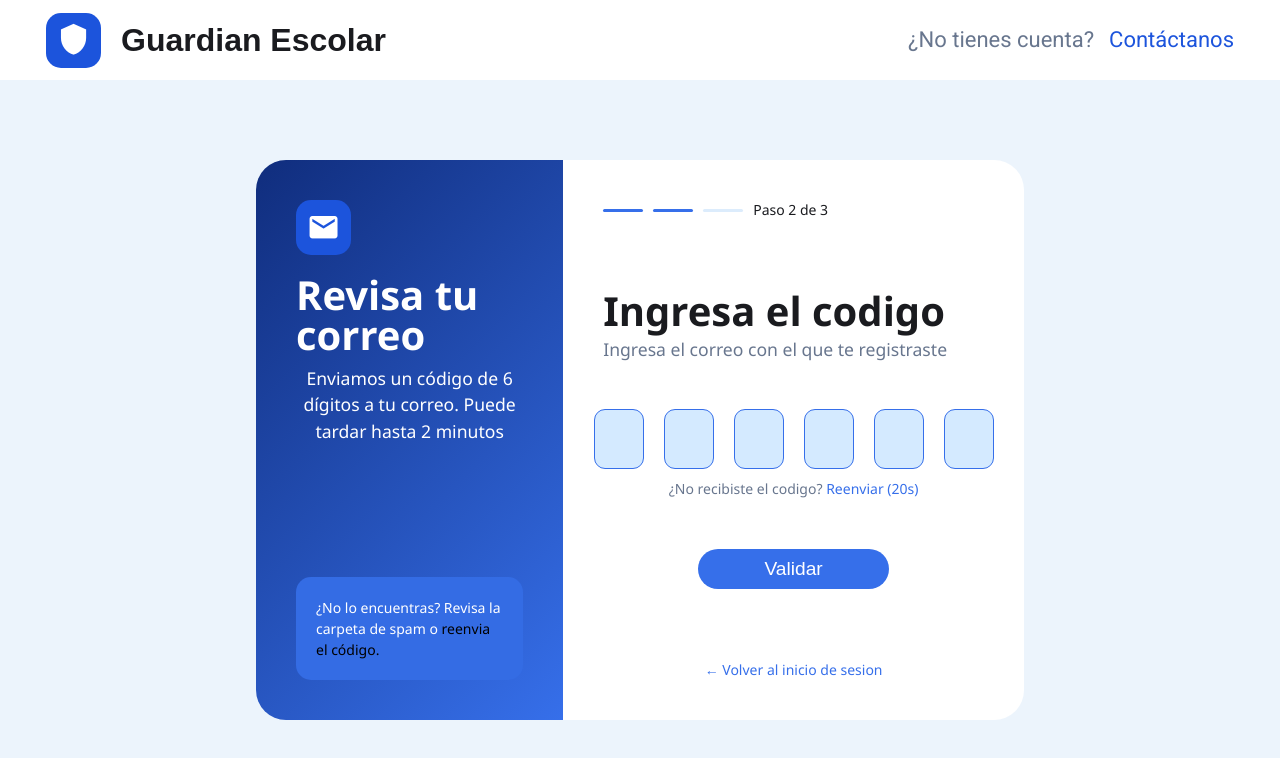
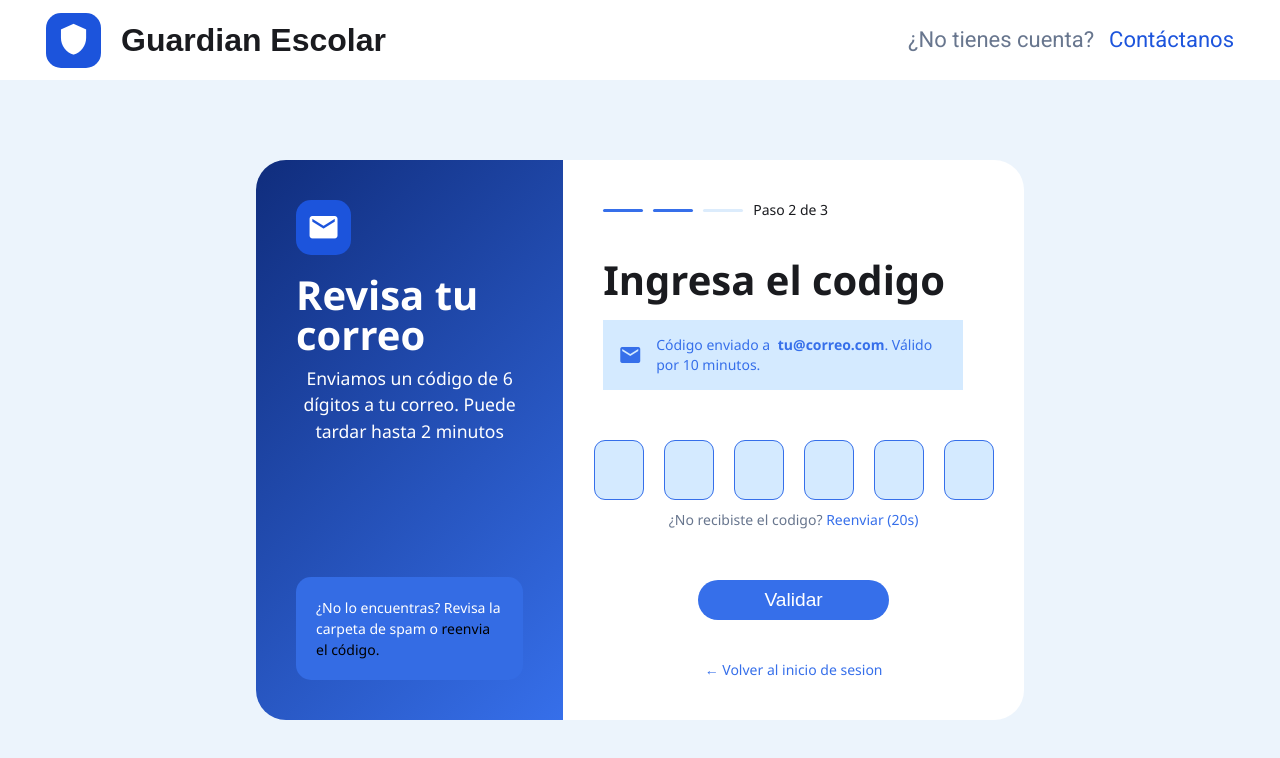
Before and after one commit to school-guardian-project/GuardianEscolar, an Angular app: page /auth/forgot-password/code in a window 1280 px wide. Shown: the top 758 px of the page. Built offline with nearby package versions, Linux system fonts and the light colour scheme.

Commit message:
style: modify html structure and implement styles

```diff
--- a/src/app/features/public/auth/forgot-password/steps/code/code.css
+++ b/src/app/features/public/auth/forgot-password/steps/code/code.css
@@ -102,10 +102,26 @@ h1 {
 }
 
 .login-description {
-    color: #68768e;
+    background-color: #D4EAFF;
+    color: #366fea;
+    padding: 15px;
+    display: flex;
+    flex-direction: row;
+    align-items: center;
     margin-bottom: 50px;
-    line-height: 1;
-    font-size: 1.1rem;
+    word-wrap: break-word;
+    line-height: 1.4;
+    max-width: 360px;
+    margin-top: 10px;
+}
+.login-description mat-icon {
+    flex-shrink: 0;
+}
+mat-icon {
+    margin-right: 14px;
+}
+b {
+    margin-left: 4px;
 }
 
 label {
--- a/src/app/features/public/auth/forgot-password/steps/code/code.html
+++ b/src/app/features/public/auth/forgot-password/steps/code/code.html
@@ -24,7 +24,10 @@
         </span>
         <form action="">
           <h2>Ingresa el codigo</h2>
-          <div class="login-description">Ingresa el correo con el que te registraste</div>
+          <div class="login-description">
+            <mat-icon>mail</mat-icon>
+            <span>Código enviado a <b> tu@correo.com</b>. Válido por 10 minutos.</span>
+          </div>
 
           <div class="pin-inputs">
             <input class="pin-input" type="text" maxlength="1" [(ngModel)]="pin" name="pin" (input)="pinError = ''" required>
```
